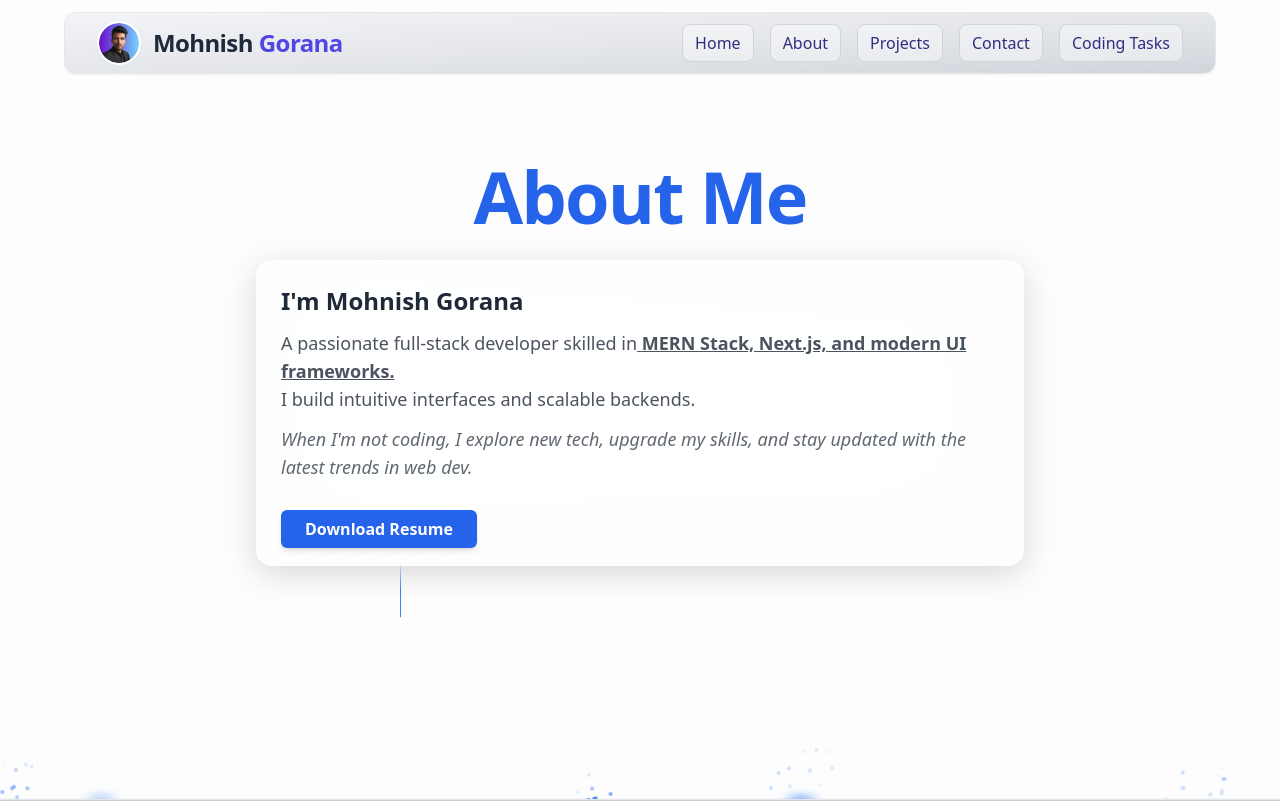
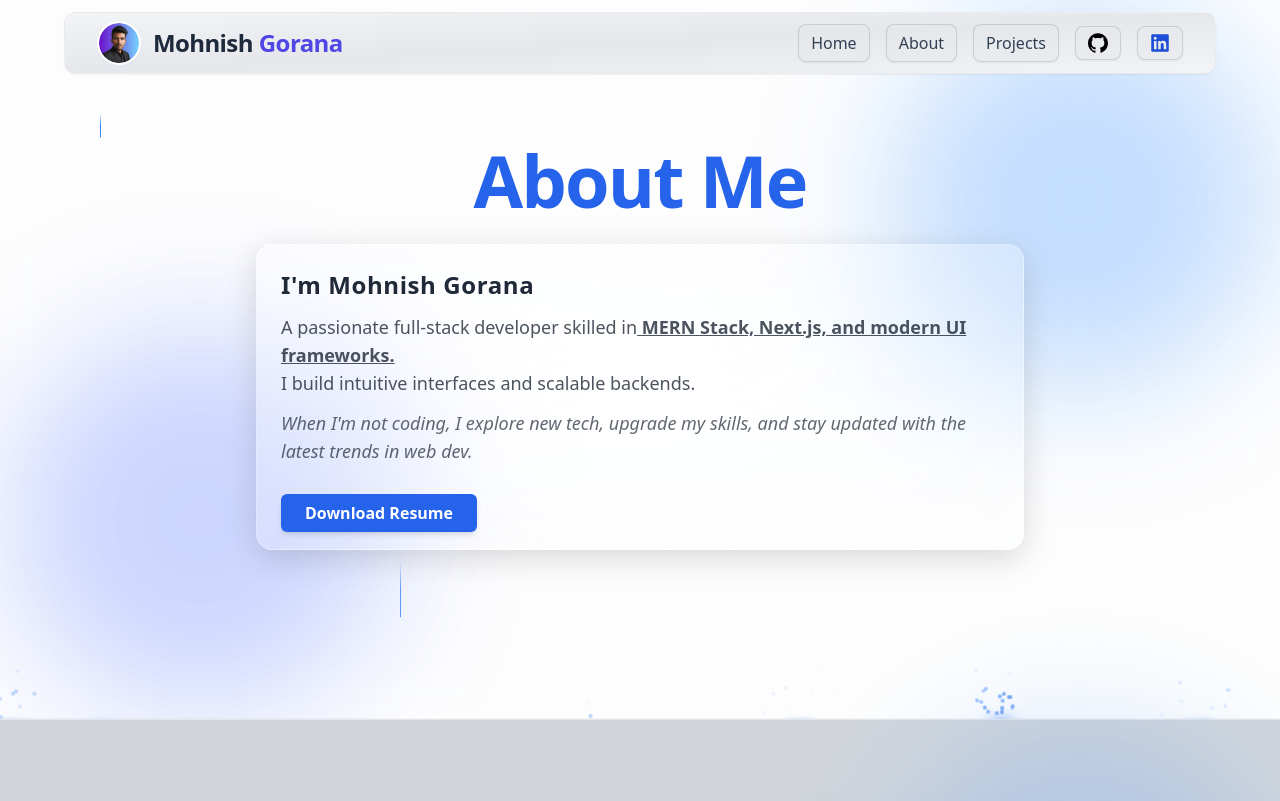
Before and after one commit to mohnishgorana1/my-portfolio, a Next.js app: page /about in a window 1280 px wide. Shown: the top 801 px of the page. Built offline with nearby package versions, Linux system fonts and the light colour scheme.

Commit message:
some ui fix and enhancement

```diff
--- a/app/about/page.tsx
+++ b/app/about/page.tsx
@@ -13,13 +13,15 @@ function About() {
       </section>
 
       <section>
-        <BackgroundBeamsWithCollision className="flex flex-col items-center pt-28 lg:pt-40 gap-y-7 bg-white/60 backdrop-blur-xl shadow-sm border-b border-gray-200">
+        <BackgroundBeamsWithCollision className="flex flex-col items-center pt-24 lg:pt-36 gap-y-7 bg-white/60 backdrop-blur-xl shadow-sm border-b border-gray-200">
+          <div className="absolute top-2 right-2 w-96 h-96 animate-pulse bg-blue-200 rounded-full blur-3xl pointer-events-none"></div>
+          <div className="absolute bottom-2 left-2 w-96 h-96 animate-pulse bg-indigo-200 rounded-full blur-3xl pointer-events-none"></div>
           <h1 className="text-5xl relative z-20 md:text-6xl lg:text-7xl font-bold text-center text-blue-600 font-sans tracking-tight pt-8 sm:pt-0">
             About Me
           </h1>
 
           <div className="bg-gradient-to-br from-white/40 via-white/20 to-white/10 backdrop-blur-3xl rounded-2xl  border border-white/30 shadow-[0_8px_32px_rgba(0,0,0,0.15)] p-6 flex flex-col gap-y-3 max-w-[90vw] lg:max-w-[60vw] text-gray-800">
-            <h2 className="text-2xl font-semibold">I&apos;m Mohnish Gorana</h2>
+            <h2 className="text-2xl font-bold tracking-wide">I&apos;m Mohnish Gorana</h2>
 
             <h3 className="text-[16px] lg:text-lg opacity-80 leading-relaxed">
               A passionate full-stack developer skilled in
@@ -50,7 +52,11 @@ function About() {
         </BackgroundBeamsWithCollision>
       </section>
 
-      <section className="py-14 md:py-20 w-full flex flex-col gap-y-8 md:gap-y-12 items-center bg-gray-300">
+      <section className="relative py-14 md:py-20 w-full flex flex-col gap-y-8 md:gap-y-12 items-center bg-gray-300">
+        {/* bg blobs */}
+        <div className="absolute top-2 right-2 w-96 h-96 animate-pulse bg-blue-400/30 rounded-full blur-3xl pointer-events-none"></div>
+        <div className="absolute bottom-2 left-2 w-96 h-96 animate-pulse bg-orange-400/30 rounded-full blur-3xl pointer-events-none"></div>
+
         <h2 className="text-3xl md:text-5xl font-bold text-center text-gray-900">
           Academic Qualifications
         </h2>
--- a/components/AcademicCard.tsx
+++ b/components/AcademicCard.tsx
@@ -18,7 +18,8 @@ export const AcademicCard = ({
   return (
     <div
       className={cn(
-        `w-full bg-gradient-to-br from-white/30 via-white/10 to-white/5 backdrop-blur-2xl rounded-2xl border border-white/25 shadow-[0_8px_30px_rgba(0,0,0,0.12)] hover:shadow-[0_12px_45px_rgba(0,0,0,0.18)] hover:scale-[1.02] transition-all duration-300 p-6`
+        `w-full bg-gradient-to-br from-white/30 via-white/10 to-white/5 backdrop-blur-2xl rounded-2xl border border-white/25 shadow-[0_8px_30px_rgba(0,0,0,0.12)] hover:shadow-[0_12px_45px_rgba(0,0,0,0.18)]
+        hover:scale-[1.02] transition-all duration-300 p-6`
       )}
     >
       <div className="md:grid md:grid-cols-5 justify-between items-center">
--- a/components/Navbar.tsx
+++ b/components/Navbar.tsx
@@ -4,13 +4,36 @@ import Image from "next/image";
 import Link from "next/link";
 import { usePathname } from "next/navigation";
 import React, { useState } from "react";
+import { FaFolder, FaGithub, FaHome, FaLinkedin, FaUser } from "react-icons/fa";
+import { SiGithub } from "react-icons/si";
 
 const navLinks = [
-  { id: 1, label: "Home", link: "/" },
-  { id: 2, label: "About", link: "/about" },
-  { id: 3, label: "Projects", link: "/projects" },
-  { id: 4, label: "Contact", link: "/contact" },
-  { id: 5, label: "Coding Tasks", link: "/machine-coding-tasks" },
+  { id: 1, label: "Home", link: "/", icon: FaHome },
+  {
+    id: 2,
+    label: "About",
+    icon: FaUser,
+    link: "/about",
+  },
+  {
+    id: 3,
+    label: "Projects",
+    icon: FaFolder,
+    link: "/projects",
+  },
+
+  {
+    id: 5,
+    label: "GitHub",
+    icon: SiGithub, // react-icons
+    link: "https://github.com/mohnishgorana1",
+  },
+  {
+    id: 6,
+    label: "LinkedIn",
+    icon: FaLinkedin, // react-icons
+    link: "https://www.linkedin.com/in/mohnish-gorana-804374340/",
+  },
 ];
 
 export default function Navbar() {
@@ -34,7 +57,6 @@ export default function Navbar() {
           height={40}
         />
       </div>
-      {/* Clean Two-Tone Text instead of Gradient */}
       <h3
         className={`${sizeClass} font-bold tracking-tight flex items-baseline gap-1.5`}
       >
@@ -44,56 +66,89 @@ export default function Navbar() {
     </Link>
   );
 
-  const NavItem = ({ item }) => (
+  const NavItem = ({ item, isMobile }: { item: any; isMobile?: boolean }) => {
+    const isExternal = item.link.startsWith("http");
+    const Icon = item.icon;
+    const showIconOnDesktop = isExternal; // show icon only for external links on desktop
+    const showLabelOnDesktop = !isExternal; // show label only for internal links on desktop
+
+    return (
       <Link
         href={item.link}
         onClick={closeMenu}
-      className={`px-3 py-1.5 rounded-lg font-medium transition duration-200 border bg-white/40 border-gray-300 hover:bg-gray-300 text-indigo-900 hover:text-indigo-600 focus:outline-none focus:ring-2 focus:ring-indigo-500 ${
-        pathname === item.link ? "bg-gray-300" : ""
+        target={isExternal ? "_blank" : "_self"}
+        rel={isExternal ? "noopener noreferrer" : undefined}
+        className={`
+          flex items-center md:gap-2 gap-4 px-3 my-1 md:my-0 py-3 md:py-1.5 rounded-lg font-medium
+          transition duration-200
+
+          ${
+            isMobile
+              ? "text-xl p-3 hover:bg-sky-100/70 border-b border-gray-200/50"
+              : "bg-gray-200/50 border border-gray-400/40 shadow-sm hover:bg-gray-300/70 text-slate-700 hover:text-slate-950"
+          }
+        `}
+      >
+        {/* Mobile: always show icon (if provided) + label */}
+        {isMobile && Icon && (
+          <Icon
+            className={`text-2xl ${
+              item.label === "LinkedIn" ? "text-blue-700" : "text-black"
             }`}
-    >
-      {item.label}
+          />
+        )}
+
+        {/* Desktop: show icon only for external/social links */}
+        {!isMobile && showIconOnDesktop && Icon && (
+          <Icon
+            className={`text-xl ${
+              item.label === "LinkedIn" ? "text-blue-700" : "text-black"
+            }`}
+          />
+        )}
+
+        {/* Labels */}
+        {isMobile ? (
+          <span>{item.label}</span>
+        ) : (
+          showLabelOnDesktop && <span>{item.label}</span>
+        )}
       </Link>
     );
+  };
 
   return (
-    <header className="md:max-w-6xl mx-auto absolute top-3 left-1 right-1 md:left-0 md:right-0 z-50 bg-gradient-to-br from-gray-100 via-gray-200 to-gray-300  border border-gray/30 hover:shadow-gray-400 shadow-sm transition-all duration-500 ease-out rounded-xl cursor-pointer">
-      <div className="px-4 sm:px-6 lg:px-8 py-1 md:py-2">
+    <header className="md:max-w-6xl mx-auto absolute top-3 left-1 right-1 md:left-0 md:right-0 z-50 bg-gradient-to-br from-gray-100 via-gray-200 to-gray-100 border border-gray-200/40 hover:shadow-gray-400 shadow-sm transition-all duration-500 ease-out rounded-xl">
+      <div className="px-4 sm:px-6 lg:px-8 py-2 md:py-2">
         <div className="flex justify-between items-center">
           <Logo />
-          {/* Center: Desktop Navigation */}
+
+          {/* Desktop navigation */}
           <nav className="hidden md:flex items-center space-x-2 lg:space-x-4">
-            {navLinks.map((item, idx) => (
-              <NavItem key={idx} item={item} />
+            {navLinks.map((item) => (
+              <NavItem key={item.id} item={item} />
             ))}
           </nav>
 
-          {/* Right: Mobile Menu Toggle */}
+          {/* Mobile toggle */}
           <div className="md:hidden">
             <button
               onClick={() => setIsMenuOpen(!isMenuOpen)}
-              className="p-2 rounded-full text-gray-800 bg-white/50 backdrop-blur-sm hover:bg-white/80 transition duration-200 focus:outline-none focus:ring-2 focus:ring-indigo-500"
+              className="p-1 rounded-full text-gray-800 bg-white/50 backdrop-blur-sm hover:bg-white/80 transition duration-200 focus:outline-none focus:ring-2 focus:ring-slate-500"
               aria-expanded={isMenuOpen}
             >
-              {isMenuOpen ? <X /> : <MenuIcon />}
+              {isMenuOpen ? <X className="h-6 w-6"/> : <MenuIcon className="h-6 w-6"/>}
             </button>
           </div>
         </div>
       </div>
 
-      {/* Mobile Menu (Sheet Replacement) */}
+      {/* Mobile sheet */}
       {isMenuOpen && (
-        <div className="md:hidden absolute left-0 right-0  h-[calc(100vh-4rem)] bg-white/95 backdrop-blur-md transition-opacity duration-300 ease-in-out py-4 shadow-2xl overflow-y-auto">
+        <div className="md:hidden absolute left-0 right-0 h-[calc(100vh-4rem)] bg-white/95 backdrop-blur-md transition-opacity duration-300 ease-in-out py-4 shadow-2xl overflow-y-auto">
           <div className="flex flex-col space-y-2 px-4">
-            {navLinks.map((item, idx) => (
-              <Link
-                key={idx}
-                href={item.link}
-                onClick={closeMenu}
-                className="text-xl font-semibold text-gray-800 p-3 rounded-xl transition duration-150 hover:bg-sky-100/70 border-b border-gray-200/50"
-              >
-                {item.label}
-              </Link>
+            {navLinks.map((item) => (
+              <NavItem key={item.id} item={item} isMobile />
             ))}
           </div>
         </div>
--- a/components/ui/background-beams-with-collision.tsx
+++ b/components/ui/background-beams-with-collision.tsx
@@ -70,7 +70,7 @@ export const BackgroundBeamsWithCollision = ({
     <div
       ref={parentRef}
       className={cn(
-        "min-h-screen bg-gray-300 relative  w-full overflow-hidden",
+        "min-h-[90vh] bg-gray-300 relative  w-full overflow-hidden",
         className
       )}
     >
```
Lines whose indentation alone changed are shown as unchanged.
